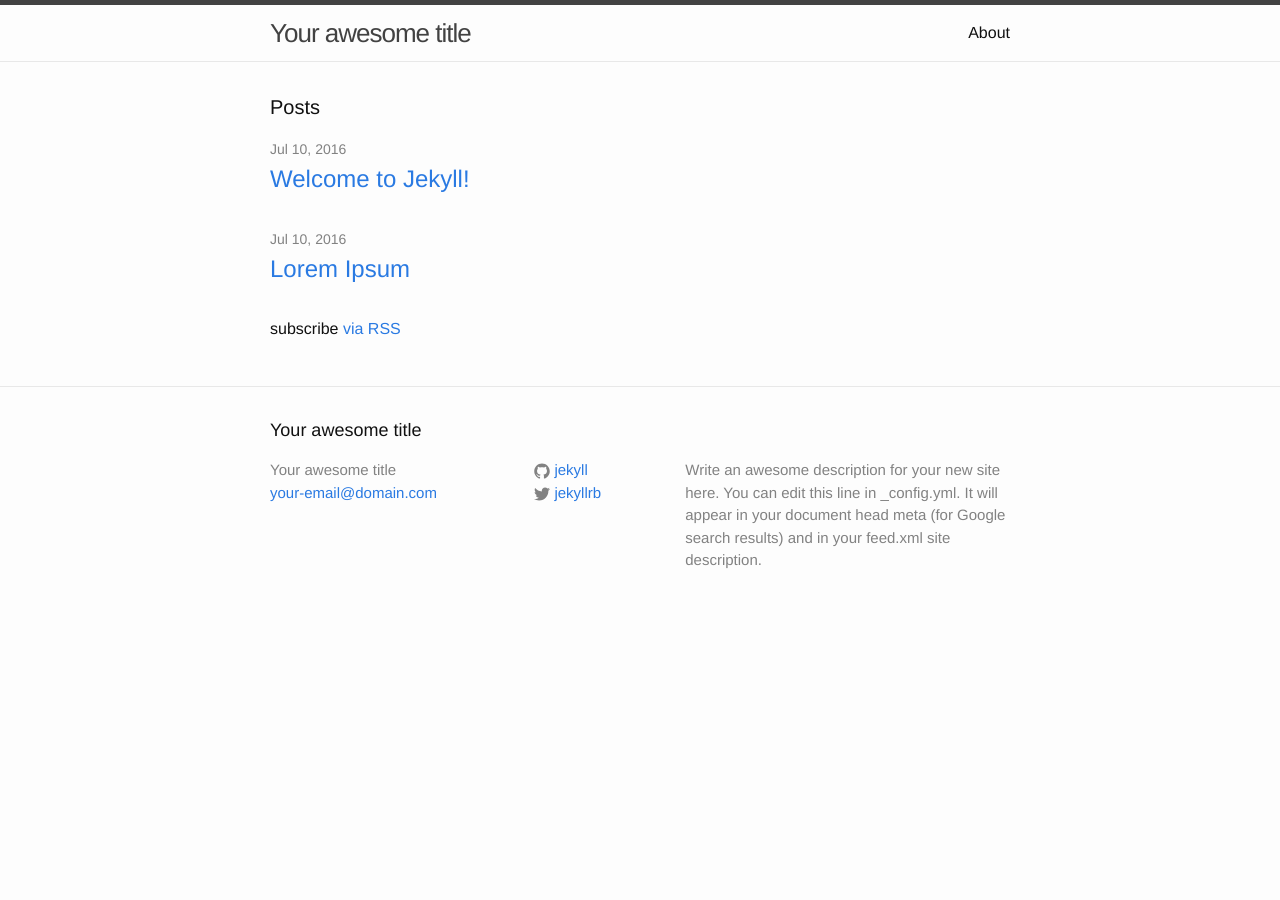
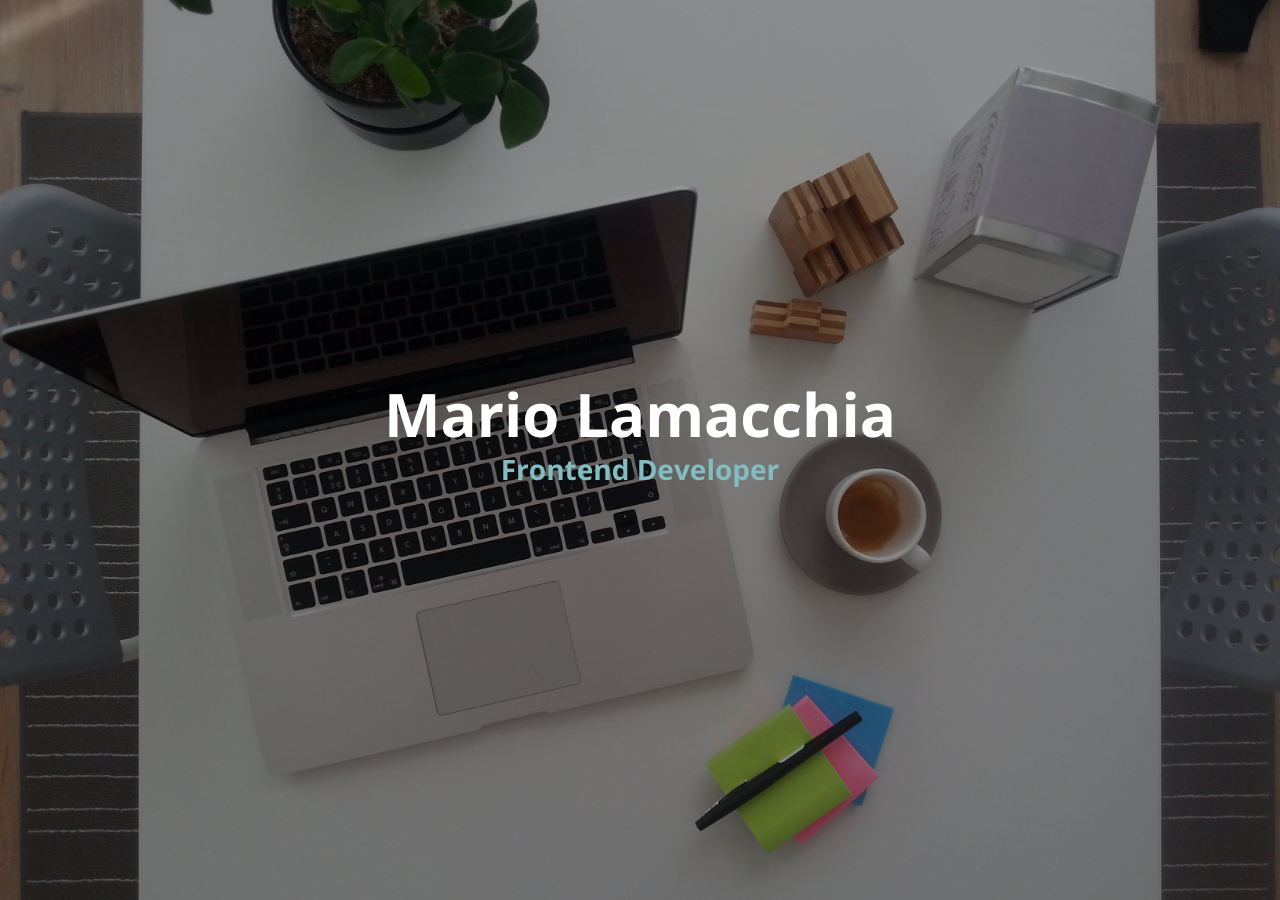
Before and after one commit to mariolamacchia/mariolamacchia.github.io, a Jekyll site: the page built from index.html, in a window 1280 px wide. Built offline with Jekyll 4.4.1, drawn with Linux system fonts in a browser that asks for light colours.

Commit message:
Create landing screen

```diff
--- a/_includes/header.html
+++ b/_includes/header.html
@@ -1,6 +1,6 @@
 <header class="site-header">
 
-  <div class="wrapper">
+<!--   <div class="wrapper">
 
     <a class="site-title" href="{{ site.baseurl }}/">{{ site.title }}</a>
 
@@ -23,5 +23,5 @@
     </nav>
 
   </div>
-
+ -->
 </header>
--- /dev/null
+++ b/_layouts/home.html
@@ -0,0 +1,12 @@
+<!DOCTYPE html>
+<html>
+
+  {% include head.html %}
+
+  <body>
+
+    {{ content }}
+
+  </body>
+
+</html>
--- /dev/null
+++ b/_sass/_home.scss
@@ -0,0 +1,37 @@
+.home {
+  height: 100vh;
+
+  background-image: url(../static/bg_image.jpg);
+  background-size: cover;
+  background-position: center;
+
+  &:before {
+    content: ' ';
+    position: absolute;
+    top: 0;
+    left: 0;
+    right: 0;
+    bottom: 0;
+    background-color: black;
+    opacity: 0.4;
+  }
+
+  .home__heading {
+    color: $white;
+    position: absolute;
+    text-align: center;
+    top: 50%;
+    transform: translateY(-50%);
+    width: 100%;
+
+    h1 {
+      line-height: 38px;
+      font-size: 60px;
+    }
+
+    h2 {
+      color: $brand-color;
+      font-size: 28px;
+    }
+  }
+}
--- a/_sass/_layout.scss
+++ /dev/null
@@ -1,242 +0,0 @@
-/**
- * Site header
- */
-.site-header {
-    border-top: 5px solid $grey-color-dark;
-    border-bottom: 1px solid $grey-color-light;
-    min-height: 56px;
-
-    // Positioning context for the mobile navigation icon
-    position: relative;
-}
-
-.site-title {
-    font-size: 26px;
-    font-weight: 300;
-    line-height: 56px;
-    letter-spacing: -1px;
-    margin-bottom: 0;
-    float: left;
-
-    &,
-    &:visited {
-        color: $grey-color-dark;
-    }
-}
-
-.site-nav {
-    float: right;
-    line-height: 56px;
-
-    .menu-icon {
-        display: none;
-    }
-
-    .page-link {
-        color: $text-color;
-        line-height: $base-line-height;
-
-        // Gaps between nav items, but not on the last one
-        &:not(:last-child) {
-            margin-right: 20px;
-        }
-    }
-
-    @include media-query($on-palm) {
-        position: absolute;
-        top: 9px;
-        right: $spacing-unit / 2;
-        background-color: $background-color;
-        border: 1px solid $grey-color-light;
-        border-radius: 5px;
-        text-align: right;
-
-        .menu-icon {
-            display: block;
-            float: right;
-            width: 36px;
-            height: 26px;
-            line-height: 0;
-            padding-top: 10px;
-            text-align: center;
-
-            > svg {
-                width: 18px;
-                height: 15px;
-
-                path {
-                    fill: $grey-color-dark;
-                }
-            }
-        }
-
-        .trigger {
-            clear: both;
-            display: none;
-        }
-
-        &:hover .trigger {
-            display: block;
-            padding-bottom: 5px;
-        }
-
-        .page-link {
-            display: block;
-            padding: 5px 10px;
-
-            &:not(:last-child) {
-                margin-right: 0;
-            }
-            margin-left: 20px;
-        }
-    }
-}
-
-
-
-/**
- * Site footer
- */
-.site-footer {
-    border-top: 1px solid $grey-color-light;
-    padding: $spacing-unit 0;
-}
-
-.footer-heading {
-    font-size: 18px;
-    margin-bottom: $spacing-unit / 2;
-}
-
-.contact-list,
-.social-media-list {
-    list-style: none;
-    margin-left: 0;
-}
-
-.footer-col-wrapper {
-    font-size: 15px;
-    color: $grey-color;
-    margin-left: -$spacing-unit / 2;
-    @extend %clearfix;
-}
-
-.footer-col {
-    float: left;
-    margin-bottom: $spacing-unit / 2;
-    padding-left: $spacing-unit / 2;
-}
-
-.footer-col-1 {
-    width: -webkit-calc(35% - (#{$spacing-unit} / 2));
-    width:         calc(35% - (#{$spacing-unit} / 2));
-}
-
-.footer-col-2 {
-    width: -webkit-calc(20% - (#{$spacing-unit} / 2));
-    width:         calc(20% - (#{$spacing-unit} / 2));
-}
-
-.footer-col-3 {
-    width: -webkit-calc(45% - (#{$spacing-unit} / 2));
-    width:         calc(45% - (#{$spacing-unit} / 2));
-}
-
-@include media-query($on-laptop) {
-    .footer-col-1,
-    .footer-col-2 {
-        width: -webkit-calc(50% - (#{$spacing-unit} / 2));
-        width:         calc(50% - (#{$spacing-unit} / 2));
-    }
-
-    .footer-col-3 {
-        width: -webkit-calc(100% - (#{$spacing-unit} / 2));
-        width:         calc(100% - (#{$spacing-unit} / 2));
-    }
-}
-
-@include media-query($on-palm) {
-    .footer-col {
-        float: none;
-        width: -webkit-calc(100% - (#{$spacing-unit} / 2));
-        width:         calc(100% - (#{$spacing-unit} / 2));
-    }
-}
-
-
-
-/**
- * Page content
- */
-.page-content {
-    padding: $spacing-unit 0;
-}
-
-.page-heading {
-    font-size: 20px;
-}
-
-.post-list {
-    margin-left: 0;
-    list-style: none;
-
-    > li {
-        margin-bottom: $spacing-unit;
-    }
-}
-
-.post-meta {
-    font-size: $small-font-size;
-    color: $grey-color;
-}
-
-.post-link {
-    display: block;
-    font-size: 24px;
-}
-
-
-
-/**
- * Posts
- */
-.post-header {
-    margin-bottom: $spacing-unit;
-}
-
-.post-title {
-    font-size: 42px;
-    letter-spacing: -1px;
-    line-height: 1;
-
-    @include media-query($on-laptop) {
-        font-size: 36px;
-    }
-}
-
-.post-content {
-    margin-bottom: $spacing-unit;
-
-    h2 {
-        font-size: 32px;
-
-        @include media-query($on-laptop) {
-            font-size: 28px;
-        }
-    }
-
-    h3 {
-        font-size: 26px;
-
-        @include media-query($on-laptop) {
-            font-size: 22px;
-        }
-    }
-
-    h4 {
-        font-size: 20px;
-
-        @include media-query($on-laptop) {
-            font-size: 18px;
-        }
-    }
-}
--- /dev/null
+++ b/_sass/_variables.scss
@@ -0,0 +1,38 @@
+// Our variables
+$base-font-family: "Open Sans", Helvetica, Arial, sans-serif;
+$base-font-size:   16px;
+$base-font-weight: 400;
+$small-font-size:  $base-font-size * 0.875;
+$base-line-height: 1.5;
+
+$spacing-unit:     30px;
+
+$text-color:       #111;
+$background-color: #fdfdfd;
+$brand-color:      #81bdc1;
+
+$white: #ffffff;
+$grey-color:       #828282;
+$grey-color-light: lighten($grey-color, 40%);
+$grey-color-dark:  darken($grey-color, 25%);
+
+// Width of the content area
+$content-width:    800px;
+
+$on-palm:          600px;
+$on-laptop:        800px;
+
+
+
+// Use media queries like this:
+// @include media-query($on-palm) {
+//     .wrapper {
+//         padding-right: $spacing-unit / 2;
+//         padding-left: $spacing-unit / 2;
+//     }
+// }
+@mixin media-query($device) {
+    @media screen and (max-width: $device) {
+        @content;
+    }
+}
--- a/css/main.scss
+++ b/css/main.scss
@@ -3,51 +3,11 @@
 ---
 @charset "utf-8";
 
+@import url(https://fonts.googleapis.com/css?family=Open+Sans:700,300italic);
 
-
-// Our variables
-$base-font-family: "Helvetica Neue", Helvetica, Arial, sans-serif;
-$base-font-size:   16px;
-$base-font-weight: 400;
-$small-font-size:  $base-font-size * 0.875;
-$base-line-height: 1.5;
-
-$spacing-unit:     30px;
-
-$text-color:       #111;
-$background-color: #fdfdfd;
-$brand-color:      #2a7ae2;
-
-$grey-color:       #828282;
-$grey-color-light: lighten($grey-color, 40%);
-$grey-color-dark:  darken($grey-color, 25%);
-
-// Width of the content area
-$content-width:    800px;
-
-$on-palm:          600px;
-$on-laptop:        800px;
-
-
-
-// Use media queries like this:
-// @include media-query($on-palm) {
-//     .wrapper {
-//         padding-right: $spacing-unit / 2;
-//         padding-left: $spacing-unit / 2;
-//     }
-// }
-@mixin media-query($device) {
-    @media screen and (max-width: $device) {
-        @content;
-    }
-}
-
-
-
-// Import partials from `sass_dir` (defaults to `_sass`)
 @import
+        "variables",
         "base",
-        "layout",
-        "syntax-highlighting"
+        "syntax-highlighting",
+        "home"
 ;
--- a/index.html
+++ b/index.html
@@ -1,23 +1,21 @@
 ---
-layout: default
+layout: home
 ---
 
 <div class="home">
 
-  <h1 class="page-heading">Posts</h1>
+  <div class="home__heading">
+    <h1>Mario Lamacchia</h1>
+    <h2>Frontend Developer</h2>
+  </div>
 
-  <ul class="post-list">
-    {% for post in site.posts %}
-      <li>
-        <span class="post-meta">{{ post.date | date: "%b %-d, %Y" }}</span>
-
-        <h2>
-          <a class="post-link" href="{{ post.url | prepend: site.baseurl }}">{{ post.title }}</a>
-        </h2>
-      </li>
-    {% endfor %}
+<!--   <ul class="cards">
+    <a href="#"><li class="card" data-description="card 1"></li></a>
+    <a href="#"><li class="card" data-description="card 1"></li></a>
+    <a href="#"><li class="card" data-description="card 1"></li></a>
+    <a href="#"><li class="card" data-description="card 1"></li></a>
   </ul>
 
   <p class="rss-subscribe">subscribe <a href="{{ "/feed.xml" | prepend: site.baseurl }}">via RSS</a></p>
-
+ -->
 </div>
```
Also changed, not shown: static/bg_image.jpg (added).
